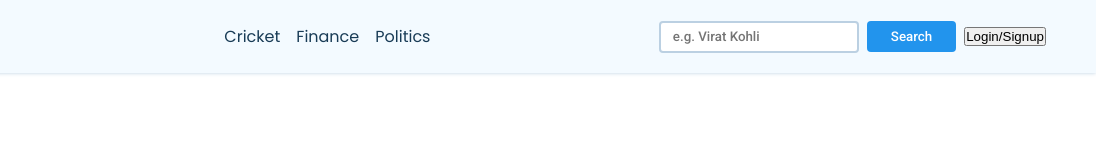
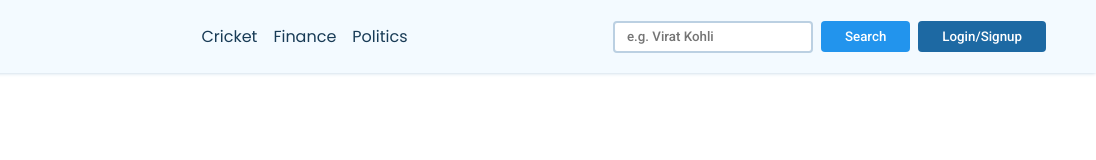
Before and after one commit to RajnishkumarRaj/News-App, a plain HTML site: page News Website/index.html in a window 1280 px wide. Shown: the full height of the page, 184-1280 px from the left. Drawn offline with Linux system fonts and the light colour scheme; no server answers.

Commit message:
Update style.css

```diff
--- a/News Website/style.css
+++ b/News Website/style.css
@@ -111,6 +111,20 @@ nav{
     background-color: var(--accent-color-dark);
 }
 
+.login-button{
+    background-color: var(--accent-color-dark);
+    color: white;
+    border: none;
+    border-radius: 4px;
+    padding: 8px 24px;
+    cursor: pointer;
+    font-family: "Roboto", sans-serif;
+}
+
+.login-button:hover{
+    background-color: var(--accent-color);
+}
+
 main{
     padding-block: 20px;
     margin-top: 80px;
```
